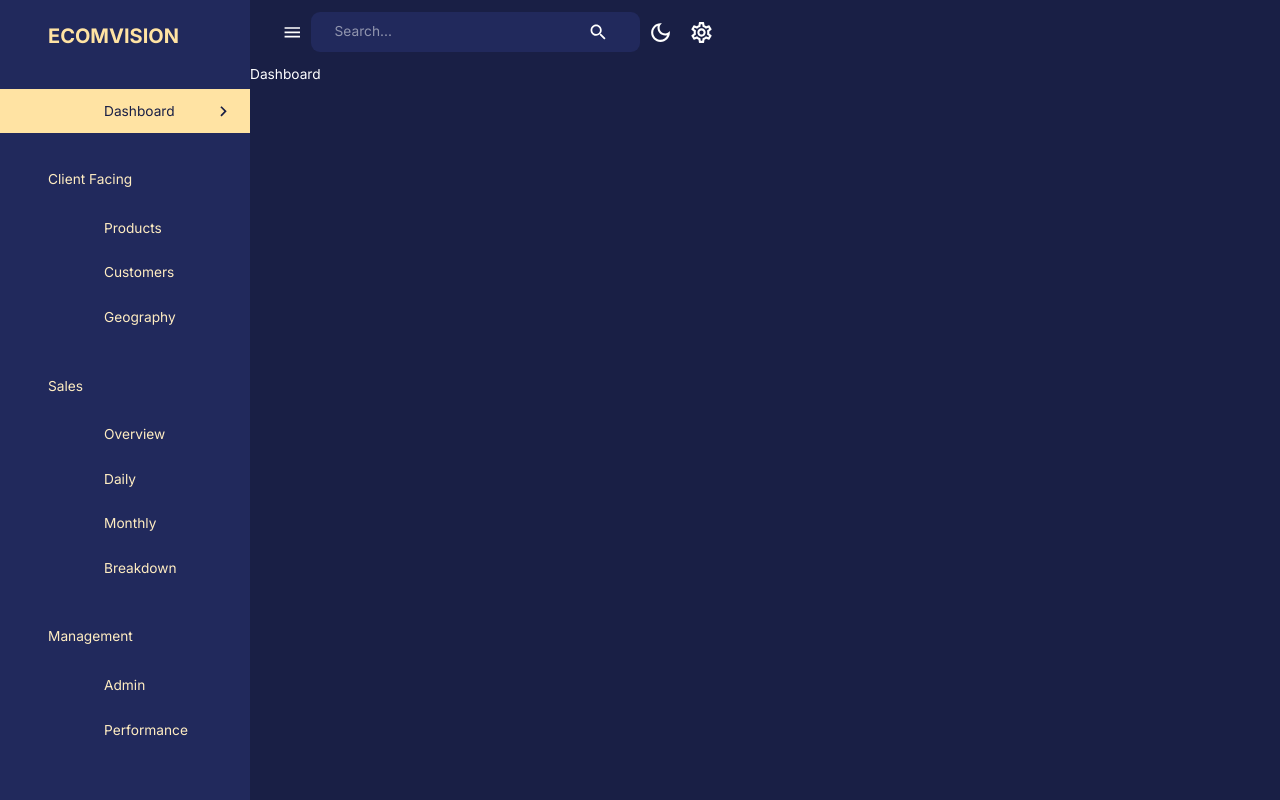
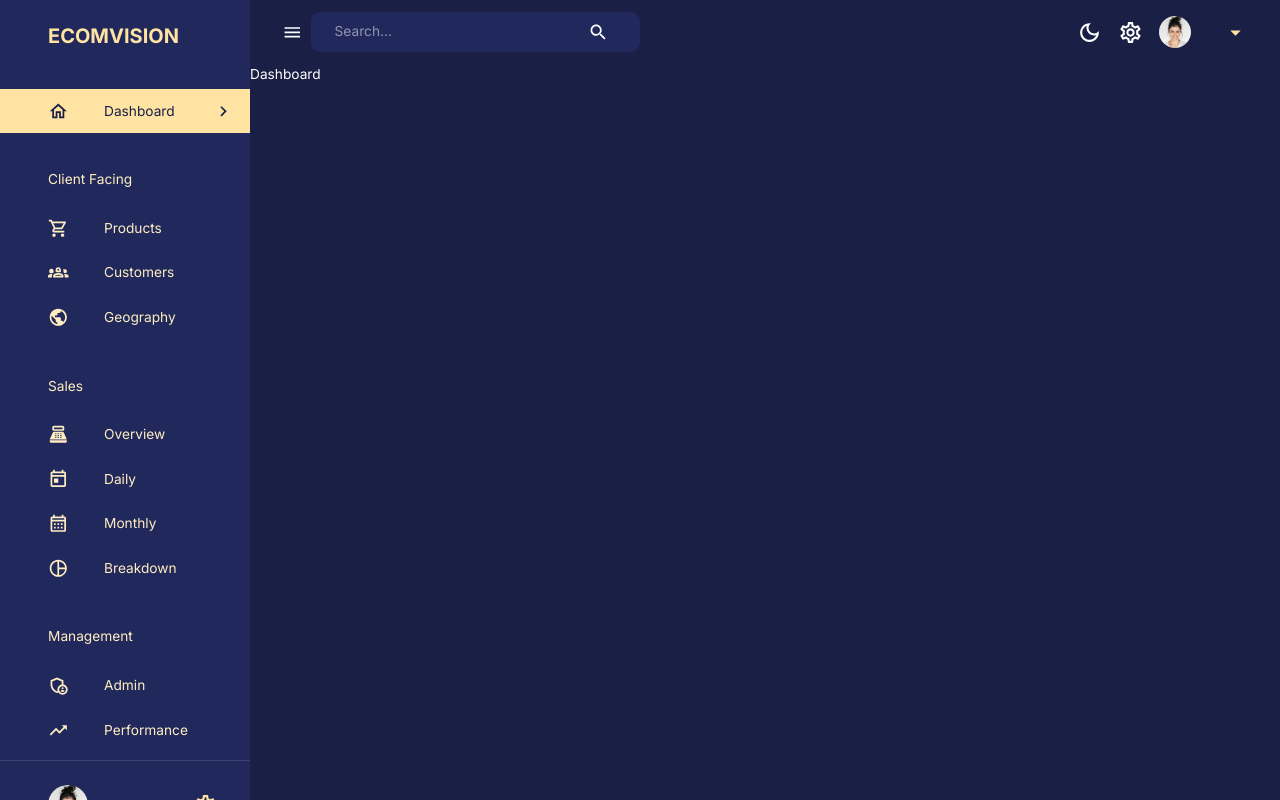
Before and after one commit to Ashish0253/admin-Dashboard, a React (Create React App) app in the folder client/: page /dashboard in a window 1280 px wide. Built offline with nearby package versions, Linux system fonts and the light colour scheme; no server answers.

Commit message:
user details are shown on sidebr and navbar

```diff
--- a/client/src/components/Navbar.jsx
+++ b/client/src/components/Navbar.jsx
@@ -10,20 +10,33 @@ import {
 import FlexBetween from "./FlexBetween";
 import { useDispatch } from "react-redux";
 import { setMode } from "state";
-// import profileImage from "assets/profile.jpg";
+import profileImage from "assets/profile.jpeg";
 import {
   AppBar,
+  Box,
+  Button,
   IconButton,
   InputBase,
+  Menu,
+  MenuItem,
   Toolbar,
+  Typography,
   useTheme,
 } from "@mui/material";
+import { useState } from "react";
 
-const Navbar = ({ isSidebarOpen, setIsSidebarOpen }) => {
+const Navbar = ({ user, isSidebarOpen, setIsSidebarOpen }) => {
   const dispatch = useDispatch();
   const theme = useTheme();
 
-  console.log(theme);
+  // console.log(theme);
+
+  const [anchorEl, setAnchorEl] = useState(null);
+
+  const isOpen = Boolean(anchorEl);
+
+  const handleClick = (event) => setAnchorEl(event.currentTarget);
+  const handleClose = () => setAnchorEl(null);
 
   return (
     <AppBar
@@ -68,6 +81,58 @@ const Navbar = ({ isSidebarOpen, setIsSidebarOpen }) => {
           <IconButton>
             <SettingsOutlined sx={{ fontSize: "25px" }} />
           </IconButton>
+
+          <FlexBetween>
+            <Button
+              onClick={handleClick}
+              sx={{
+                display: "flex",
+                alignItems: "center",
+                gap: "1rem",
+                justifyContent: "space-between",
+                textTransform: "none",
+              }}
+            >
+              <Box
+                component="img"
+                alt="profile"
+                src={profileImage}
+                height={"32px"}
+                width={"32px"}
+                borderRadius={"50%"}
+                sx={{ objectFit: "cover" }}
+              />
+              <Box textAlign={"left"}>
+                <Typography
+                  fontweight={"bold"}
+                  fontSize={"0.85rem"}
+                  sx={{ color: theme.palette.secondary[100] }}
+                >
+                  {user.name}
+                </Typography>
+                <Typography
+                  fontSize={"0.75rem"}
+                  sx={{ color: theme.palette.secondary[200] }}
+                >
+                  {user.occupation}
+                </Typography>
+              </Box>
+              <ArrowDropDownOutlined
+                sx={{ color: theme.palette.secondary[300], fontSize: "25px" }}
+              />
+            </Button>
+            <Menu
+              anchorEl={anchorEl}
+              open={isOpen}
+              onClose={handleClose}
+              anchorOrigin={{
+                vertical: "bottom",
+                horizontal: "center",
+              }}
+            >
+              <MenuItem onClick={handleClose}>Log Out</MenuItem>
+            </Menu>
+          </FlexBetween>
         </FlexBetween>
       </Toolbar>
     </AppBar>
--- a/client/src/components/Sidebar.jsx
+++ b/client/src/components/Sidebar.jsx
@@ -31,7 +31,7 @@ import {
 import { useEffect, useState } from "react";
 import { useLocation, useNavigate } from "react-router-dom";
 import FlexBetween from "./FlexBetween";
-// import profileImage from "assets/profile.png";
+import profileImage from "assets/profile.jpeg";
 
 const navItems = [
   { text: "Dashboard", icon: <HomeOutlined />, path: "/" },
@@ -50,6 +50,7 @@ const navItems = [
 ];
 
 const Sidebar = ({
+  user,
   drawerWidth,
   isSidebarOpen,
   setIsSidebarOpen,
@@ -135,7 +136,9 @@ const Sidebar = ({
                               ? theme.palette.primary[600]
                               : theme.palette.secondary[200],
                         }}
-                      ></ListItemIcon>
+                      >
+                        {icon}
+                      </ListItemIcon>
                       <ListItemText primary={text} />
                       {active === lcText && (
                         <ChevronRightOutlined sx={{ ml: "auto" }} />
@@ -146,6 +149,43 @@ const Sidebar = ({
               })}
             </List>
           </Box>
+
+          <Box bottom="2rem">
+            <Divider />
+            <FlexBetween
+              textTransform="none"
+              gap="1 rem"
+              m="1.5rem 2rem 0 3rem"
+            >
+              <Box
+                component="img"
+                alt="profile"
+                src={profileImage}
+                height={"40px"}
+                width={"40px"}
+                borderRadius={"50%"}
+                sx={{ objectFit: "cover" }}
+              />
+              <Box textAlign={"left"}>
+                <Typography
+                  fontweight={"bold"}
+                  fontSize={"0.9rem"}
+                  sx={{ color: theme.palette.secondary[100] }}
+                >
+                  {user.name}
+                </Typography>
+                <Typography
+                  fontSize={"0.8rem"}
+                  sx={{ color: theme.palette.secondary[200] }}
+                >
+                  {user.occupation}
+                </Typography>
+              </Box>
+              <SettingsOutlined
+                sx={{ color: theme.palette.secondary[300], fontSize: "25px" }}
+              />
+            </FlexBetween>
+          </Box>
         </Drawer>
       )}
     </Box>
--- a/client/src/index.css
+++ b/client/src/index.css
@@ -8,3 +8,11 @@ body,
   width: 100%;
   font-family: "Inter", sans-serif;
 }
+
+/* ::-webkit-scrollbar {
+  display: none;
+} */
+
+body {
+  overflow: hidden; /* Hide scrollbars */
+}
--- a/client/src/index.js
+++ b/client/src/index.js
@@ -5,12 +5,17 @@ import App from "./App";
 import { configureStore } from "@reduxjs/toolkit";
 import globalReducer from "state";
 import { Provider } from "react-redux";
+import { setupListeners } from "@reduxjs/toolkit/query";
+import { api } from "state/api";
 
 const store = configureStore({
   reducer: {
     global: globalReducer,
+    [api.reducerPath]: api.reducer,
   },
+  middleware: (getDefault) => getDefault().concat(api.middleware),
 });
+setupListeners(store.dispatch);
 
 const root = ReactDOM.createRoot(document.getElementById("root"));
 root.render(
--- a/client/src/scenes/layout/index.js
+++ b/client/src/scenes/layout/index.js
@@ -4,21 +4,27 @@ import { Outlet } from "react-router-dom";
 import { useSelector } from "react-redux";
 import Navbar from "components/Navbar";
 import Sidebar from "components/Sidebar";
+import { useGetUserQuery } from "state/api";
 
 const Layout = () => {
   const isNonMobile = useMediaQuery("(min-width: 600px)");
   const [isSidebarOpen, setIsSidebarOpen] = useState(true); // isNonMobile can be better for intial  value
+  const userId = useSelector((state) => state.global.userId);
+  const { data } = useGetUserQuery(userId);
+  // console.log("data", data);
 
   return (
     <Box display={isNonMobile ? "flex" : "block"} width="100%" height="100%">
       <Sidebar
+        user={data || {}}
         isNonMobile={isNonMobile}
         drawerWidth="250px"
         isSidebarOpen={isSidebarOpen}
         setIsSidebarOpen={setIsSidebarOpen}
       />
-      <Box>
+      <Box flexGrow={1}>
         <Navbar
+          user={data || {}}
           isSidebarOpen={isSidebarOpen}
           setIsSidebarOpen={setIsSidebarOpen}
         />
--- /dev/null
+++ b/client/src/state/api.js
@@ -0,0 +1,15 @@
+import { createApi, fetchBaseQuery } from "@reduxjs/toolkit/query/react";
+
+export const api = createApi({
+  baseQuery: fetchBaseQuery({ baseUrl: process.env.REACT_APP_BASE_URL }),
+  reducerPath: "adminApi",
+  tagTypes: ["User"],
+  endpoints: (build) => ({
+    getUser: build.query({
+      query: (id) => `general/user/${id}`,
+      providesTags: ["User"],
+    }),
+  }),
+});
+
+export const { useGetUserQuery } = api;
--- a/client/src/state/index.js
+++ b/client/src/state/index.js
@@ -1,6 +1,6 @@
 import { createSlice } from "@reduxjs/toolkit";
 
-const initialState = { mode: "dark" };
+const initialState = { mode: "dark", userId: "63701cc1f03239b7f700000e" };
 
 export const globalSlice = createSlice({
   name: "global",
```
Also changed, not shown: client/src/assets/profile.jpeg (added).
